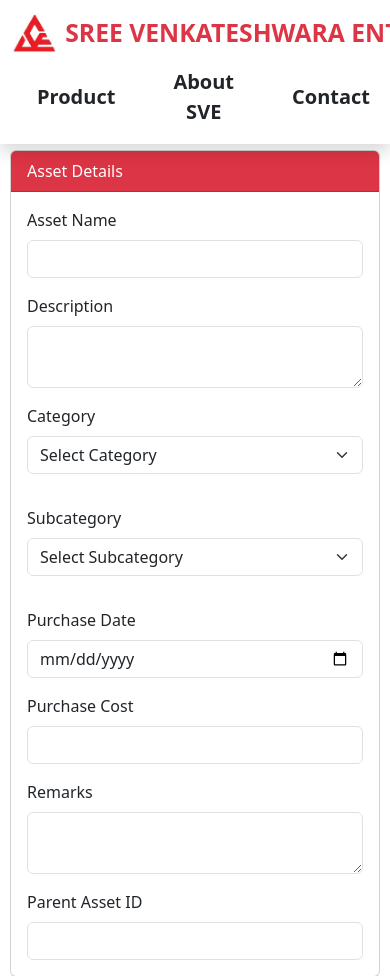
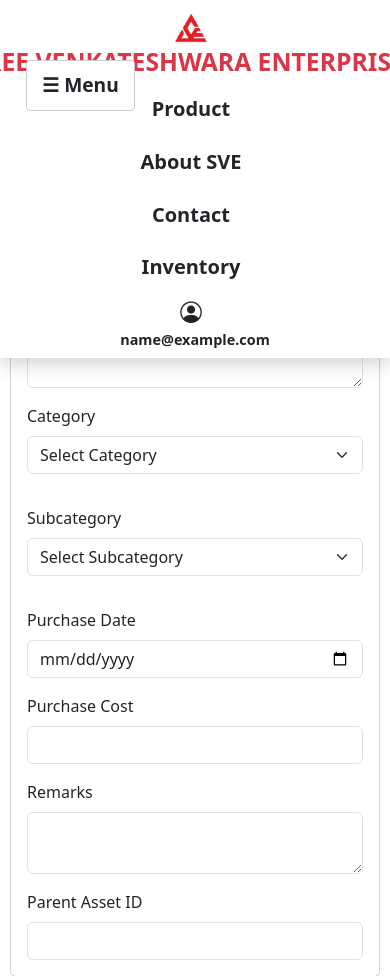
Before and after one commit to archanachanderan/asset_management, a Flask app: page /add_asset in a window 390 px wide. Shown: the top 976 px of the page. Run offline with Flask 3, Linux system fonts and the light colour scheme; the visitor is signed in with stand-in values (Sample User, id 1); data that the repository does not hold is empty; some libraries are stand-ins or nearby versions.

Commit message:
updated all the files

```diff
--- a/static/style.css
+++ b/static/style.css
@@ -1,4 +1,3 @@
-/* ====================== Global Styles ====================== */
 html {
   scroll-behavior: smooth;
 }
@@ -13,7 +12,6 @@
   height: auto;
 }
 
-/* ====================== Hero Section ====================== */
 .hero-section {
   position: relative;
   height: 90vh;
@@ -33,7 +31,7 @@
   left: 0;
   width: 100%;
   height: 100%;
-  background-color: rgba(0, 0, 0, 0.5); /* dim the background */
+  background-color: rgba(0, 0, 0, 0.5);
   z-index: 1;
 }
 
@@ -45,7 +43,6 @@
   color: #fff;
 }
 
-/* ====================== Footer ====================== */
 footer {
   background-color: rgb(20, 67, 67);
   color: white;
@@ -54,7 +51,6 @@
   width: 100%;
 }
 
-/* ====================== Sidebar ====================== */
 .sidebar {
   min-height: 100vh;
   background-color: #f8f9fa;
@@ -62,17 +58,14 @@
   border-right: 1px solid #ddd;
 }
 
-/* ====================== Table Container ====================== */
 .table-container {
   padding: 20px;
 }
 
-/* ====================== Button ====================== */
 .btn-sm {
   padding: 0.25rem 0.5rem;
 }
 
-/* ====================== Login ====================== */
 .login-container {
   min-height: 100vh;
   margin-top: 20px;
@@ -162,7 +155,6 @@
   background-color: #f2f2f2;
 }
 
-/* ====================== Iframe ====================== */
 iframe {
   display: block;
   width: 100%;
@@ -172,30 +164,158 @@
 
 /* ====================== Responsive Improvements ====================== */
 @media (max-width: 768px) {
-  /* Hide sidebar on small screens */
   .sidebar {
     display: none;
   }
 
-  /* Remove left margin on content so it fills screen width */
   .content {
     margin-left: 0;
     padding: 10px;
   }
 
-  /* Stack login boxes vertically for narrow screens */
   .login-box {
     flex-direction: column;
   }
 
-  /* Make login-left hidden */
   .login-left {
     display: none;
   }
 
-  /* Make login-right fill full width */
   .login-right {
     flex: none;
     width: 100%;
   }
+
+  .hero-section {
+    height: 60vh;
+    background-position: top;
+    text-align: center;
   }
+
+  .hero-text h1 {
+    font-size: 1.8rem;
+  }
+}
+
+/* Mobile responsiveness */
+@media (max-width: 992px) {
+  .sidebar {
+    display: none; /* Hide sidebar on small screens */
+  }
+
+  .sidebar.active {
+    display: block; /* Show sidebar when toggled */
+    background-color: #fff;
+    box-shadow: 2px 0 5px rgba(0, 0, 0, 0.1);
+  }
+
+  /* Ensure content doesn't get covered by sidebar */
+  .main-content {
+    margin-left: 0 !important;
+  }
+}
+
+/* Content area */
+.main-content {
+  margin-left: 240px;
+  padding: 20px;
+}
+
+@media (max-width: 992px) {
+  .main-content {
+    margin-left: 0;
+  }
+}
+
+/* Mobile toggle button */
+.mobile-nav-toggle {
+  cursor: pointer;
+  font-size: 1.5rem;
+  padding: 5px 12px;
+  background-color: #f8f9fa;
+  border-radius: 5px;
+  display: none; /* hidden on desktop */
+}
+
+@media (max-width: 992px) {
+  .mobile-nav-toggle {
+    display: inline-block; /* visible on mobile */
+  }
+}
+
+/* Fix navbar issues on mobile */
+@media (max-width: 991px) {
+  .navbar .container-fluid {
+    flex-wrap: wrap;
+  }
+
+  .navbar-brand {
+    font-size: 1.2rem;
+    text-align: center;
+    width: 100%;
+    margin-bottom: 0.5rem;
+  }
+
+  .navbar-brand img {
+    height: 30px;
+  }
+
+  .navbar .btn {
+    font-size: 0.9rem;
+    padding: 6px 12px;
+    margin-bottom: 0.3rem;
+  }
+
+  .navbar .d-flex {
+    flex-direction: column;
+    align-items: flex-start;
+    width: 100%;
+  }
+
+  .navbar .ms-3 {
+    margin-left: 0 !important;
+  }
+
+  .navbar .bi-person-circle {
+    font-size: 1.2rem;
+  }
+
+  .navbar .fw-bold {
+    font-size: 0.9rem;
+  }
+}
+
+/* Make sure mobile toggle button is visible */
+.mobile-nav-toggle {
+  display: block;
+  background-color: #fff;
+  padding: 10px 15px;
+  font-weight: bold;
+  font-size: 1.2rem;
+  cursor: pointer;
+  z-index: 1051;
+  position: fixed;
+  top: 60px;
+  left: 10px;
+  border: 1px solid #ccc;
+  border-radius: 4px;
+}
+
+/* Hide toggle on desktop */
+@media (min-width: 992px) {
+  .mobile-nav-toggle {
+    display: none;
+  }
+}
+
+@media (min-width: 992px) {
+  .sidebar {
+    left: 0;
+    top: 80px;
+    position: fixed;
+  }
+
+  .sidebar.active {
+    left: 0;
+  }
+}
--- a/templates/add_asset.html
+++ b/templates/add_asset.html
@@ -36,6 +36,9 @@
       </div>
     </nav>
   </header>
+
+<!-- Mobile Menu Button -->
+<div class="mobile-nav-toggle d-lg-none ms-3" onclick="toggleSidebar()">☰ Menu</div>
 
   <!-- Sidebar -->
 <div class="sidebar" >
@@ -219,6 +222,10 @@
 
   <!-- Scripts -->
 <script>
+  function toggleSidebar() {
+    const sidebar = document.querySelector('.sidebar');
+    sidebar.classList.toggle('active');
+  }
 
   function filterSubcategories() {
     const categoryId = document.getElementById('category_id').value;
```
Also changed, not shown: templates/add_maintenance_repair.html (+8 -0 lines), templates/add_parts.html (+8 -0 lines), templates/add_user.html (+8 -0 lines), templates/admin_dashboard.html (+8 -0 lines), templates/approve_requests.html (+7 -0 lines), templates/asset_details.html (+8 -0 lines), templates/assetentryofficer_dashboard.html (+8 -0 lines), templates/edit_asset.html (+8 -0 lines), templates/edit_user.html (+8 -0 lines), templates/manager_dashboard.html (+8 -0 lines), templates/technician_dashboard.html (+7 -0 lines), templates/user_detail.html (+8 -0 lines), templates/view_assets.html (+8 -0 lines), templates/view_requests.html (+7 -0 lines), 1 more files. Lines whose indentation alone changed are shown as unchanged.
